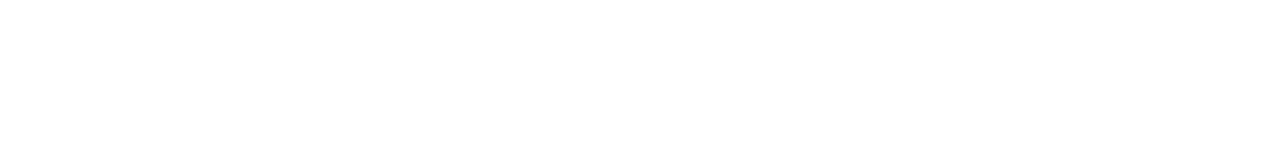
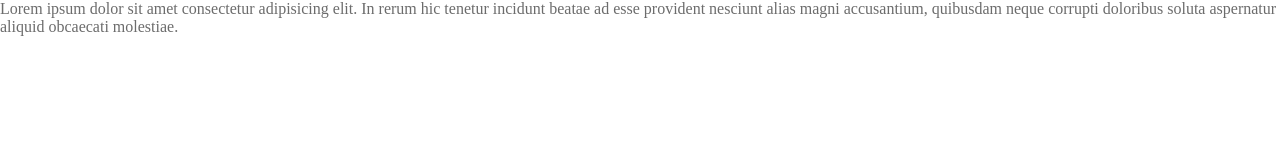
Before and after one commit to Jardiel-Ns/Travel-gram, a plain HTML site: page index.html in a window 1280 px wide. Drawn offline with Linux system fonts and the light colour scheme.

Commit message:
initial Style Guide

```diff
--- a/Styles/global.css
+++ b/Styles/global.css
@@ -3,3 +3,18 @@
   padding: 0;
   box-sizing: border-box;
 }
+
+:root {
+  --brand-color: #EF5F4C;
+  --background-color: #FFFFFF;
+  --surface-color: #F5F5F5;
+  --skeleton-color: #D9D9D9;
+  --shape-transparency: #ffffff90;
+  --text-color-primary: #313131;
+  --text-color-secondary: #6C6C6C;
+}
+
+body {
+  color: var(--text-color-secondary);
+  background-color: var(--background-color);
+}
--- a/index.html
+++ b/index.html
@@ -7,6 +7,8 @@
   <link rel="stylesheet" href="Styles/index.css">
 </head>
 <body>
-
+  <p>
+    Lorem ipsum dolor sit amet consectetur adipisicing elit. In rerum hic tenetur incidunt beatae ad esse provident nesciunt alias magni accusantium, quibusdam neque corrupti doloribus soluta aspernatur aliquid obcaecati molestiae.
+  </p>
 </body>
 </html>
```
